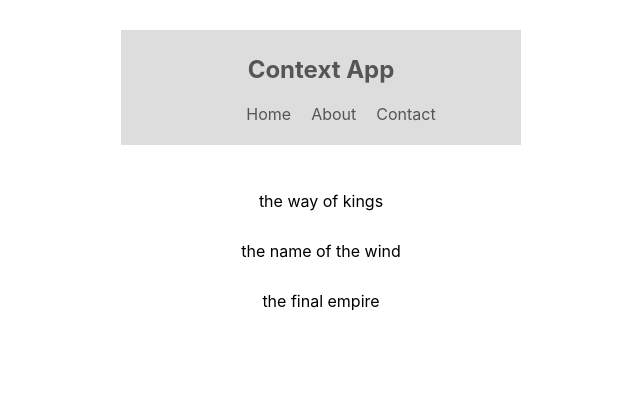
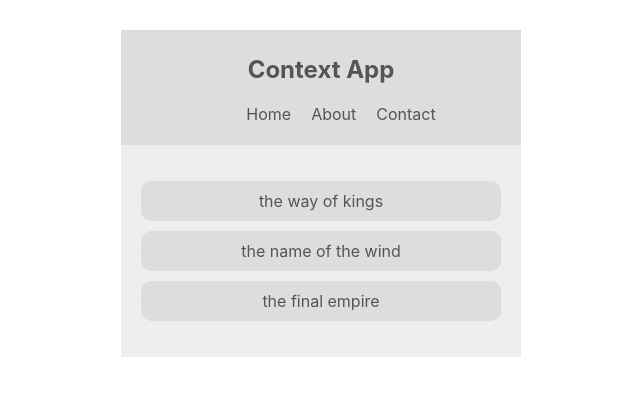
Before and after one commit to GiaEdgington/react-context-hooks, a React (Create React App) app: page / in a window 1280 px wide. Shown: the top 396 px of the page, without its empty margins (319-959 px from the left). Built offline with nearby package versions, Linux system fonts and the light colour scheme.

Commit message:
Add theme context properties to style booklist component

```diff
--- a/src/components/BookList.js
+++ b/src/components/BookList.js
@@ -1,14 +1,17 @@
 import React, { Component } from 'react';
+import { ThemeContext } from '../context/ThemeContext';
 
 class BookList extends Component {
-    state = {  }
+    static contextType = ThemeContext;
     render() {
+        const { isLightTheme, light, dark } = this.context;
+        const theme = isLightTheme ? light : dark;
         return (
-            <div className="book-list">
+            <div className="book-list" style={{ color: theme.syntax, background: theme.bg }}>
                 <ul>
-                    <li>the way of kings</li>
-                    <li>the name of the wind</li>
-                    <li>the final empire</li>
+                    <li style={{ background: theme.ui }}>the way of kings</li>
+                    <li style={{ background: theme.ui }}>the name of the wind</li>
+                    <li style={{ background: theme.ui }}>the final empire</li>
                 </ul>
             </div>
          );
```
